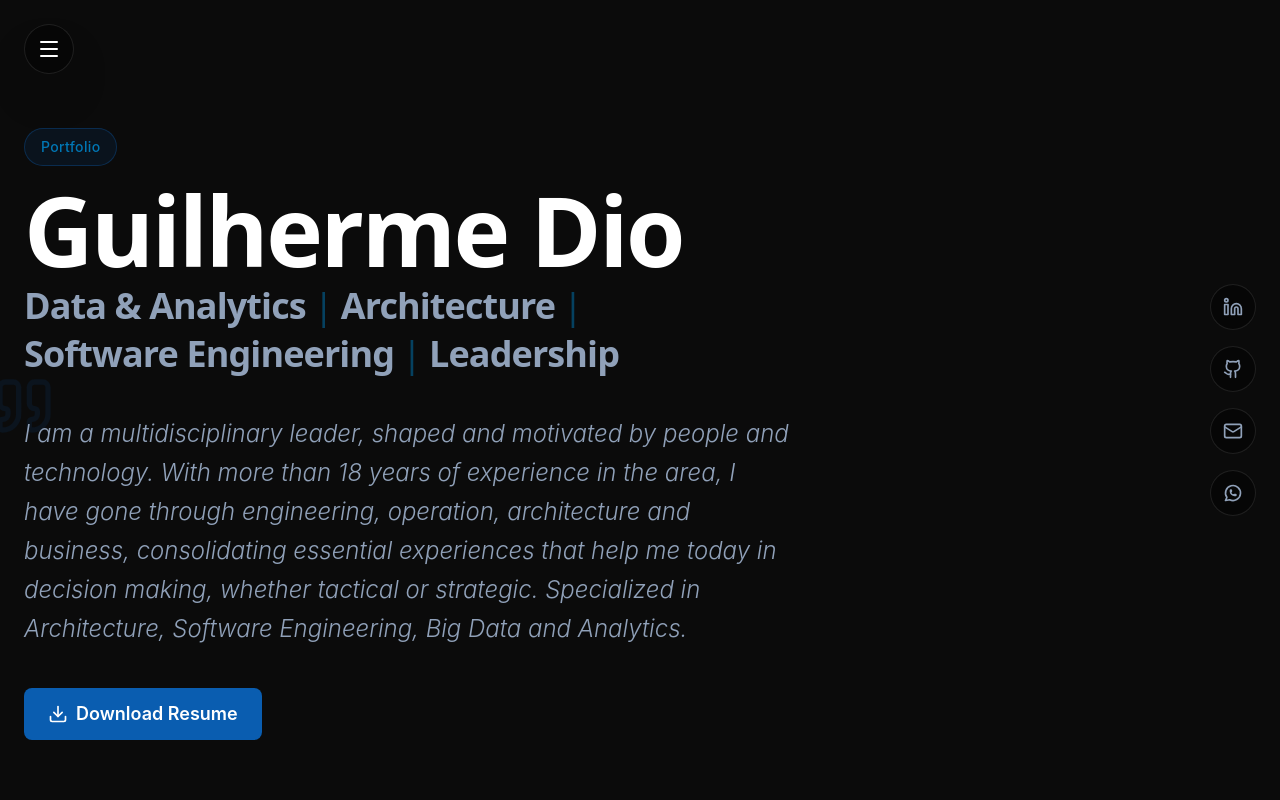
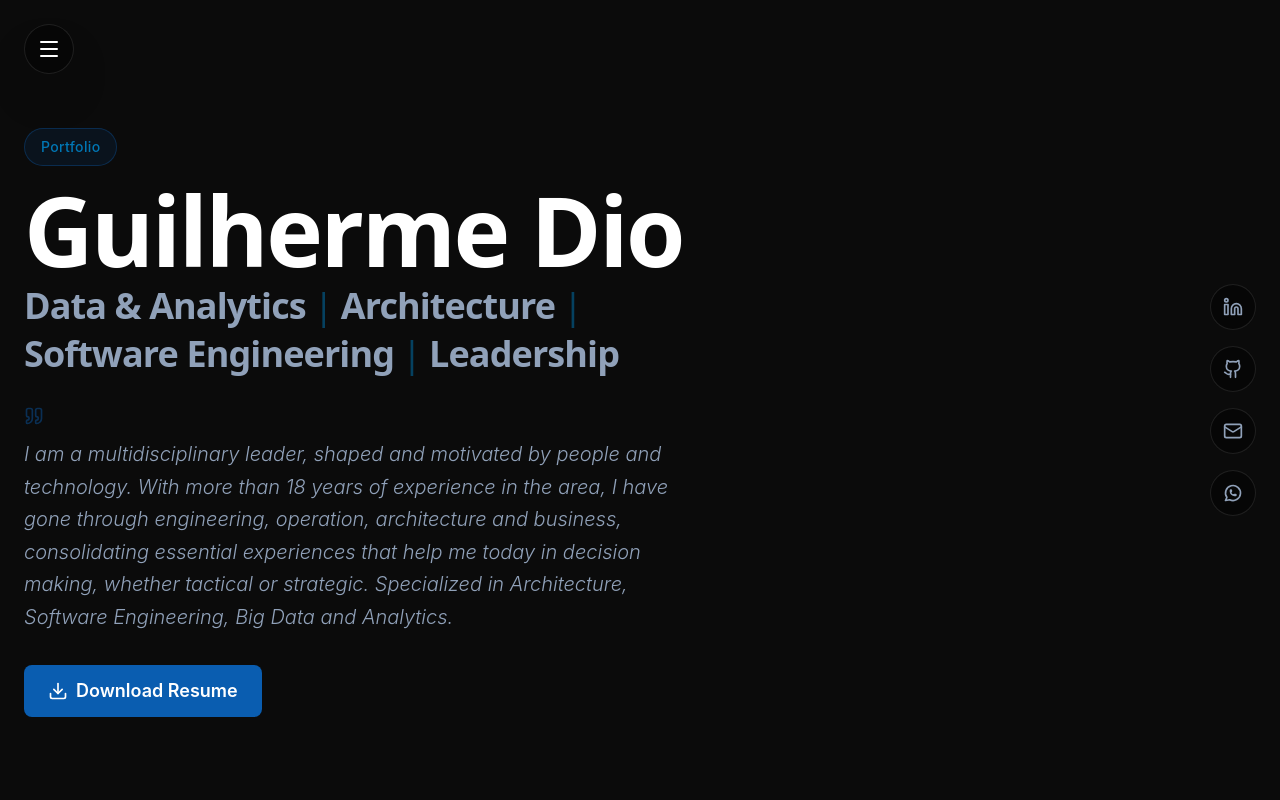
Before and after one commit to ggdio/ggdio.github.io, a React (Vite) app: page / in a window 1280 px wide. Shown: the top 800 px of the page. Built offline with nearby package versions, Linux system fonts and the light colour scheme.

Commit message:
Fix intro #2

```diff
--- a/src/components/Layout/Header.jsx
+++ b/src/components/Layout/Header.jsx
@@ -34,12 +34,12 @@ export function Header() {
             ))}
           </h2>
 
-          <blockquote className="relative my-10 group">
-            <Quote className="absolute -top-10 -left-8 w-16 h-16 text-brand/10 group-hover:text-brand/20 transition-colors pointer-events-none" />
-            <p className="text-xl md:text-2xl text-slate-400 leading-relaxed italic font-light relative z-10">
+          <div className="relative my-8 max-w-2xl">
+            <Quote className="w-5 h-5 text-brand/40 mb-3" />
+            <p className="text-lg md:text-xl text-slate-400 leading-relaxed italic font-light">
               {resumeData.about}
             </p>
-          </blockquote>
+          </div>
           <div className="flex gap-4">
             <a
               href="/resume.pdf"
```
